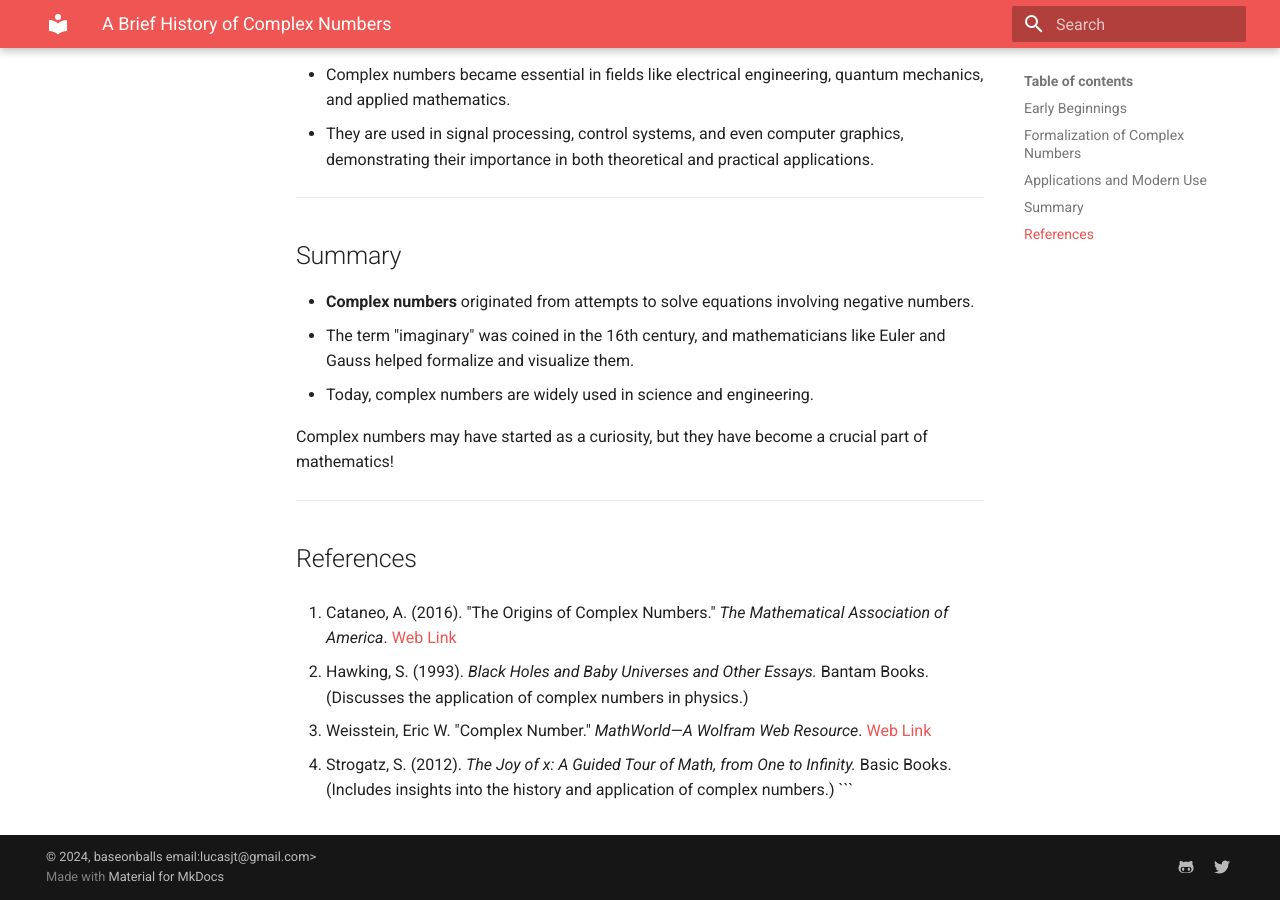
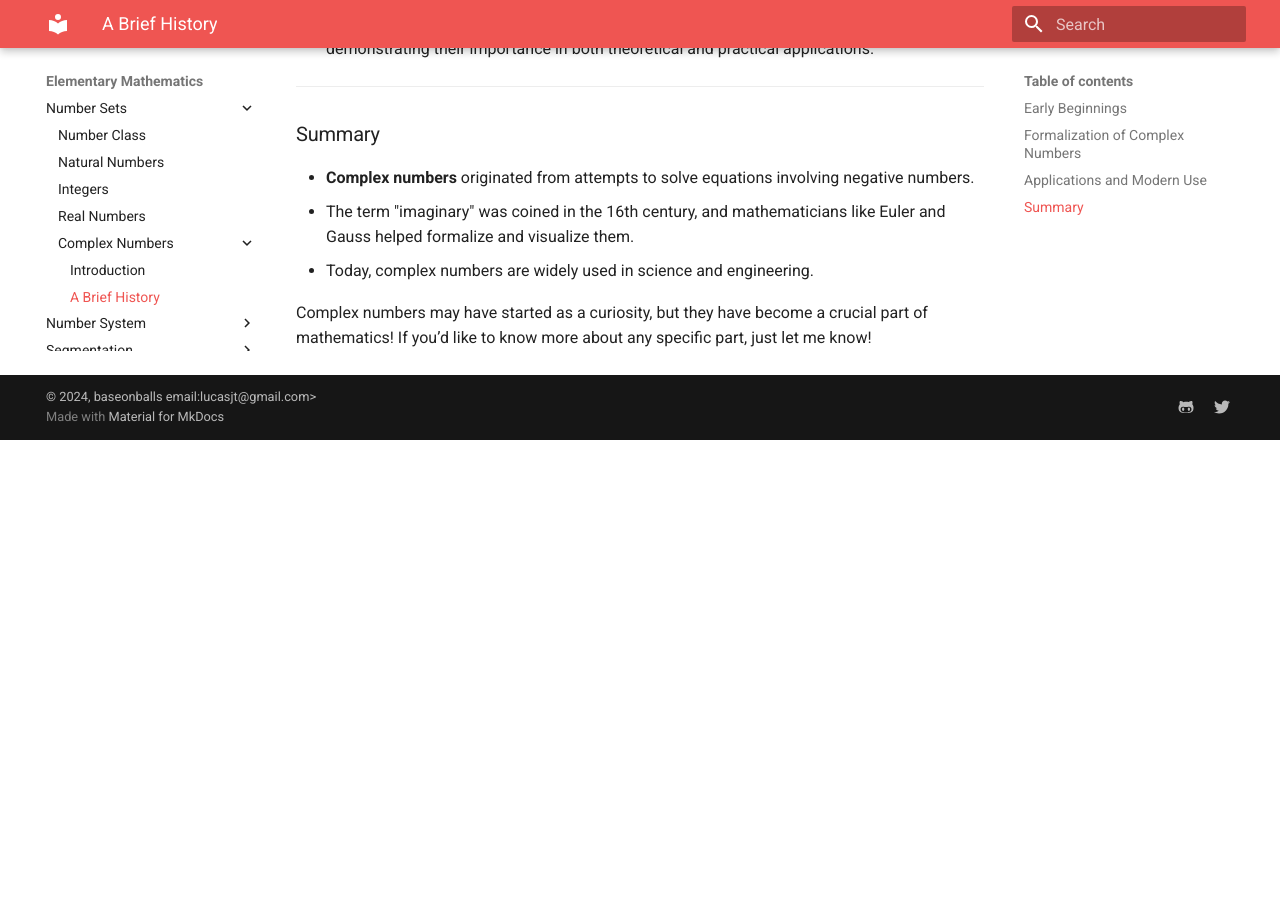
Before and after one commit to baseonballs/mpower-sitedocs, an MkDocs documentation site: the page built from site-docs/mathematics/elem/number-sets/complex-number-history.md, in a window 1280 px wide and 900 px high, scrolled down 1349 px. Built offline with MkDocs 1.6.1 and Material for MkDocs 9.7.7, drawn with Linux system fonts in a browser that asks for light colours; formulas are drawn with MathJax 3; after the commit the page ends 1789 px from its top, so only the background shows below that; some of the changed text lies outside the part shown.

Commit message:
readded history of complex numbers.

````diff
--- a/mkdocs.yml
+++ b/mkdocs.yml
@@ -149,7 +149,7 @@
       - "Real Numbers": "mathematics/elem/number-sets/real-numbers.md"
       - "Complex Numbers":
         - "Introduction": "mathematics/elem/number-sets/complex-numbers.md"
-        - "A Brief History": "page-404.md"
+        - "A Brief History": "mathematics/elem/number-sets/complex-number-history.md"
     - "Number System":
       - "Decimal - Base 10": "./mathematics/elem/number-system/decimal.md"
       - "Binary - Base 2":
--- a/site-docs/mathematics/elem/number-sets/complex-number-history.md
+++ b/site-docs/mathematics/elem/number-sets/complex-number-history.md
@@ -1,60 +1,39 @@
-# A Brief History of Complex Numbers
-
 The concept of complex numbers has an interesting history that goes back several centuries! Here’s a simple overview of how they originated:
 
-## Early Beginnings
+### Early Beginnings
 
-**Roots of Negative Numbers**:
-
+1. **Roots of Negative Numbers**:
    - In ancient times, mathematicians primarily worked with positive numbers. However, as they began solving equations, they encountered problems like \(x^2 + 1 = 0\), which required finding the square root of negative numbers. This puzzled many because no real number could satisfy this condition.
 
-**The Emergence of "Imaginary" Numbers**:
-
+2. **The Emergence of "Imaginary" Numbers**:
    - The term **imaginary** was introduced in the 16th century by mathematician **Gerolamo Cardano**. He recognized that while negative square roots didn't make sense in the realm of real numbers, they could be treated as a new kind of number.
 
-**Developments in the 17th Century**:
-
+3. **Developments in the 17th Century**:
    - In the 1630s, **René Descartes** referred to these numbers as "imaginary," suggesting they weren't as "real" as regular numbers.
    - The mathematician **John Wallis** and others contributed to the understanding of these numbers, recognizing their utility in solving equations.
 
-## Formalization of Complex Numbers
+### Formalization of Complex Numbers
 
-**18th Century Progress**:
-
+4. **18th Century Progress**:
    - The notation for complex numbers began to take shape. The mathematician **Leonhard Euler** helped popularize the notation \(i\) for the imaginary unit (the square root of -1) in the 18th century.
    - He also showed how complex numbers could be represented in polar form, leading to a deeper understanding of their properties.
 
-**19th Century**:
-
+5. **19th Century**:
    - The mathematician **Carl Friedrich Gauss** provided a rigorous framework for complex numbers. He introduced the **complex plane**, which allowed people to visualize complex numbers as points on a two-dimensional graph.
    - His work laid the foundation for many applications of complex numbers in various fields, including physics and engineering.
 
-## Applications and Modern Use
+### Applications and Modern Use
 
-**20th Century and Beyond**:
-
+6. **20th Century and Beyond**:
    - Complex numbers became essential in fields like electrical engineering, quantum mechanics, and applied mathematics.
    - They are used in signal processing, control systems, and even computer graphics, demonstrating their importance in both theoretical and practical applications.
 
 ---
 
-## Summary
+### Summary
 
 - **Complex numbers** originated from attempts to solve equations involving negative numbers.
 - The term "imaginary" was coined in the 16th century, and mathematicians like Euler and Gauss helped formalize and visualize them.
 - Today, complex numbers are widely used in science and engineering.
 
-Complex numbers may have started as a curiosity, but they have become a crucial part of mathematics!
-
----
-
-## References
-
-1. Cataneo, A. (2016). "The Origins of Complex Numbers." *The Mathematical Association of America*. [Web Link](https://www.maa.org/press/periodicals/loci/columns/the-origins-of-complex-numbers)
-
-2. Hawking, S. (1993). *Black Holes and Baby Universes and Other Essays.* Bantam Books. (Discusses the application of complex numbers in physics.)
-
-3. Weisstein, Eric W. "Complex Number." *MathWorld—A Wolfram Web Resource*. [Web Link](https://mathworld.wolfram.com/ComplexNumber.html)
-
-4. Strogatz, S. (2012). *The Joy of x: A Guided Tour of Math, from One to Infinity.* Basic Books. (Includes insights into the history and application of complex numbers.)
-```
+Complex numbers may have started as a curiosity, but they have become a crucial part of mathematics! If you’d like to know more about any specific part, just let me know!
````
